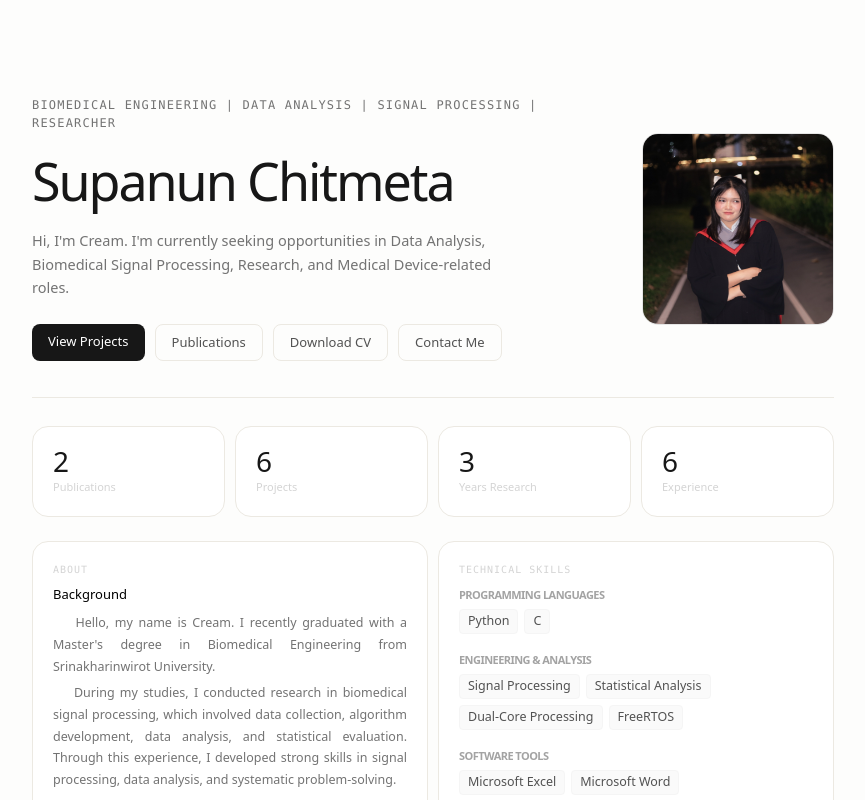
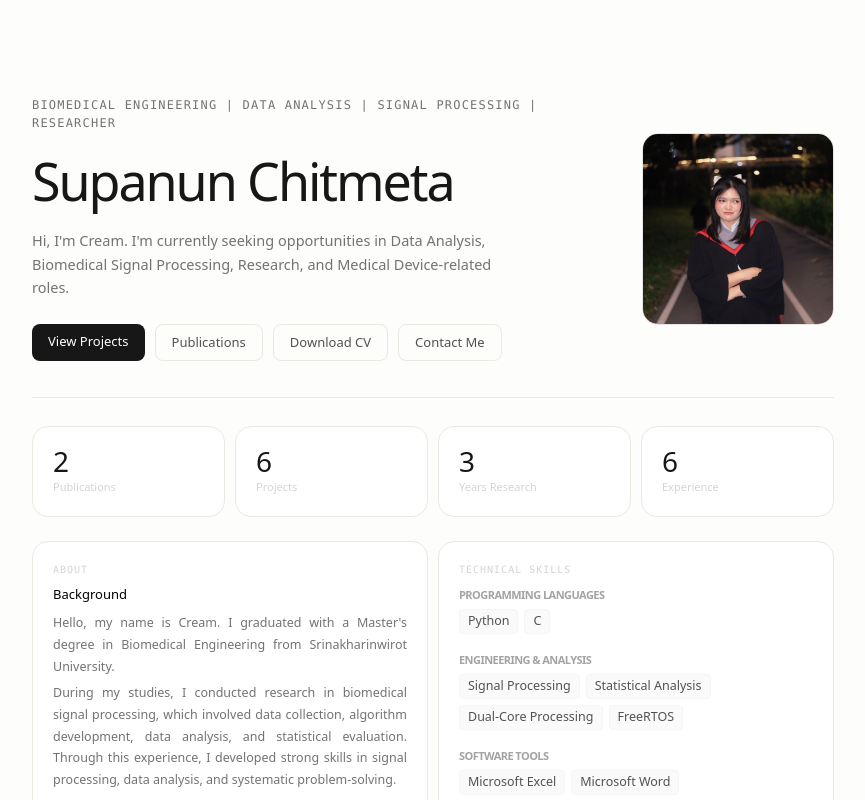
Before and after one commit to supanuncas-cell/Portfolio-Supanun, a React (Vite) app: page / in a window 1280 px wide. Shown: the top 800 px of the page, without its empty margins (207-1072 px from the left). Built offline with nearby package versions, Linux system fonts and the light colour scheme.

Commit message:
Main Page

```diff
--- a/src/pages/Home.jsx
+++ b/src/pages/Home.jsx
@@ -281,21 +281,21 @@ export default function Home() {
             <MonoLabel>About</MonoLabel>
             <p className="text-[13px] font-medium mb-2 mt-2">Background</p>
             <p className="text-[12.5px] text-neutral-500 leading-[1.75] text-justify whitespace-pre-line">
-              &nbsp;&nbsp;&nbsp;&nbsp;Hello, my name is Cream. I recently graduated with a Master's degree
+              Hello, my name is Cream. I graduated with a Master's degree
               in Biomedical Engineering from Srinakharinwirot University.
             </p>
             <p className="text-[12.5px] text-neutral-500 leading-[1.75] mt-1 text-justify whitespace-pre-line">
-              &nbsp;&nbsp;&nbsp;&nbsp;During my studies, I conducted research in biomedical signal processing,
+              During my studies, I conducted research in biomedical signal processing,
               which involved data collection, algorithm development, data analysis, and statistical evaluation.
               Through this experience, I developed strong skills in signal processing, data analysis, and systematic problem-solving.
             </p>
             <p className="text-[12.5px] text-neutral-500 leading-[1.75] mt-1 text-justify whitespace-pre-line">
-              &nbsp;&nbsp;&nbsp;&nbsp;I enjoy learning new things, paying attention to detail, and working with data to find
+              I enjoy learning new things, paying attention to detail, and working with data to find
               meaningful insights and solutions. I am also motivated to continuously improve my knowledge and skills through
               both learning and hands-on experience.
             </p>
             <p className="text-[12.5px] text-neutral-500 leading-[1.75] mt-1 text-justify whitespace-pre-line">
-              &nbsp;&nbsp;&nbsp;&nbsp;I am interested in opportunities related to Data Analysis, Signal Processing,
+              I am interested in opportunities related to Data Analysis, Signal Processing,
               and medical technology or medical devices. I look forward to applying my engineering background, analytical skills,
               and research experience to contribute to an organization while continuing to grow professionally.
             </p>
```
